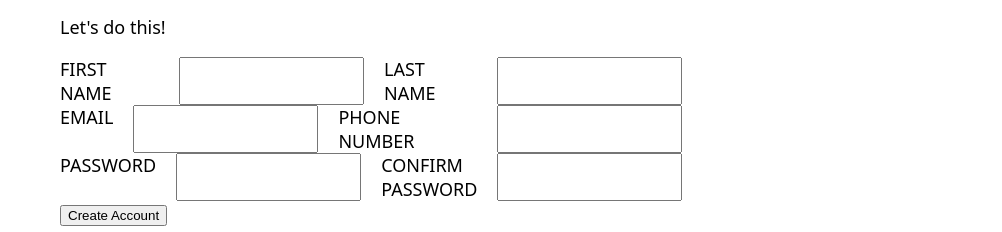
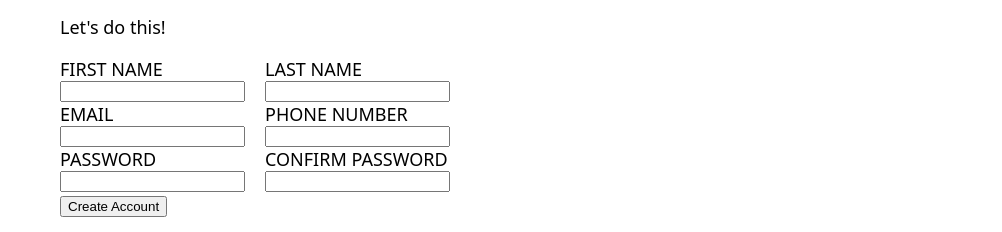
Before and after one commit to jamespost1/sign-up-form, a plain HTML site: page index.html in a window 1280 px wide. Shown: the part 215-447 px from the top of the page, 388-1390 px from the left, 1002 px wide, since content can reach past the window. Drawn offline with Linux system fonts and the light colour scheme; a script that the page names is missing.

Commit message:
Add input_group div class

```diff
--- a/index.html
+++ b/index.html
@@ -27,22 +27,34 @@
                 <p>Let's do this!</p>
                 <form action="example.com/path" method="post">
                     <div class="form-row">
+                        <div class="input-group">
                             <label for="first_name">FIRST NAME</label>
-                        <input type="text" id="first_name">
+                            <input type="text" id="first_name" name="first_name">
+                        </div>
+                        <div class="input-group">
                             <label for="last_name">LAST NAME</label>
-                        <input type="text" id="last_name">
+                            <input type="text" id="last_name" name="last_name">
+                        </div>
                     </div>
                     <div class="form-row">
+                        <div class="input-group">
                             <label for="email">EMAIL</label>
-                        <input type="email" id="email">
+                            <input type="email" id="email" name="email">
+                        </div>
+                        <div class="input-group">
                             <label for="phone">PHONE NUMBER</label>
-                        <input type="number" id="phone">
+                            <input type="number" id="phone" name="phone">
+                        </div>
                     </div>
                     <div class="form-row">
+                        <div class="input-group">
                             <label for="password">PASSWORD</label>
-                        <input type="password" id="password">
+                            <input type="password" id="password" name="password">
+                        </div>
+                        <div class="input-group">
                             <label for="confirm">CONFIRM PASSWORD</label>
-                        <input type="password" id="confirm">
+                            <input type="password" id="confirm" name="confirm">
+                        </div>
                     </div>
                 </form>
             </div>
```
Lines whose indentation alone changed are shown as unchanged.
